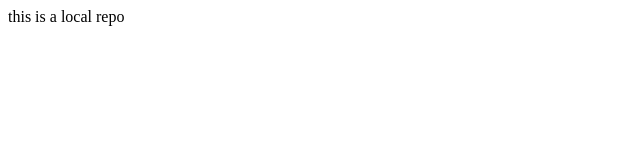
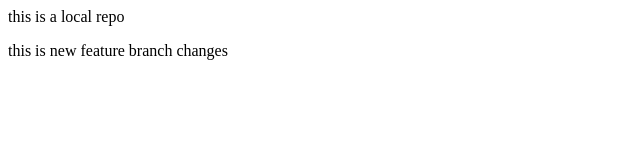
Before and after one commit to Akansha1509-git/localRepo, a plain HTML site: page index.html in a window 1280 px wide. Shown: the whole page, without its empty margins (0-640 px from the left). Drawn offline with Linux system fonts and the light colour scheme.

Commit message:
feature1 changes in index file

```diff
--- a/index.html
+++ b/index.html
@@ -1 +1,2 @@
 <p>this is a local repo</p>
+<p>this is new feature branch changes</p>
```
